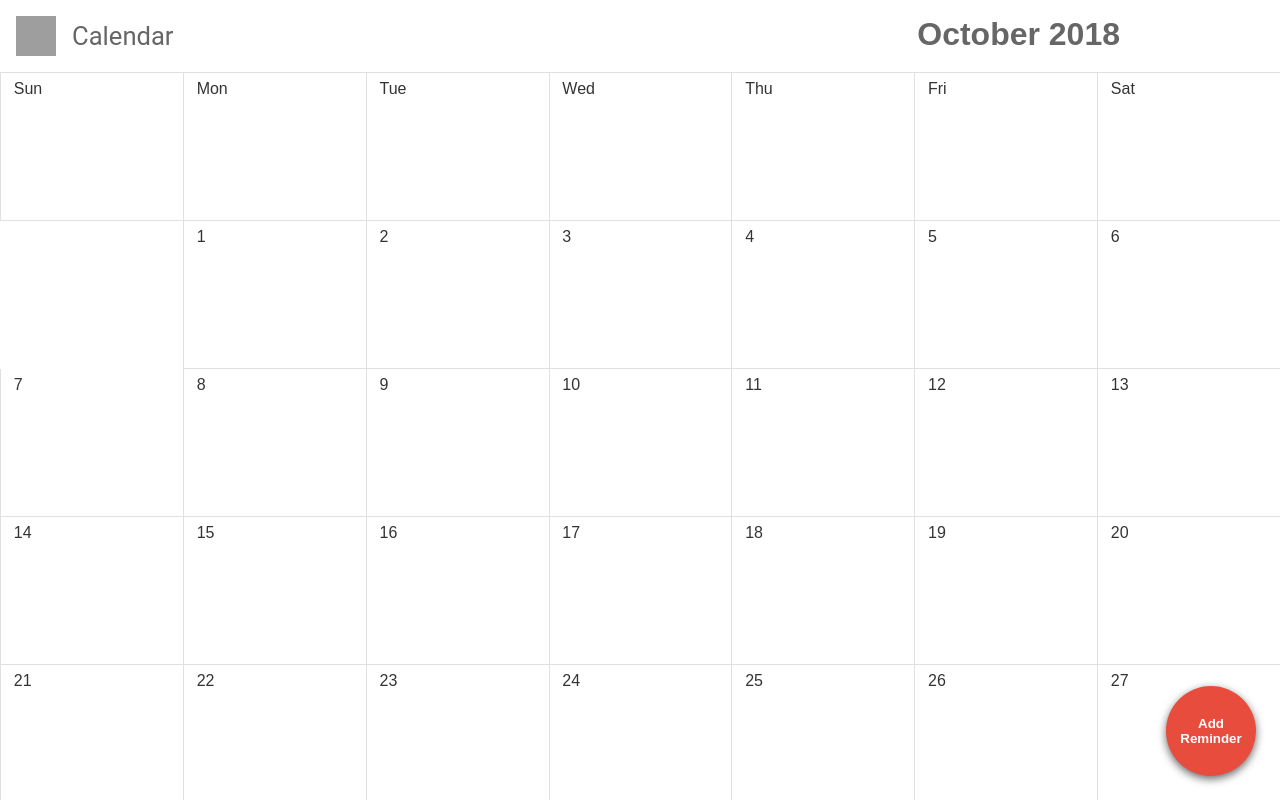
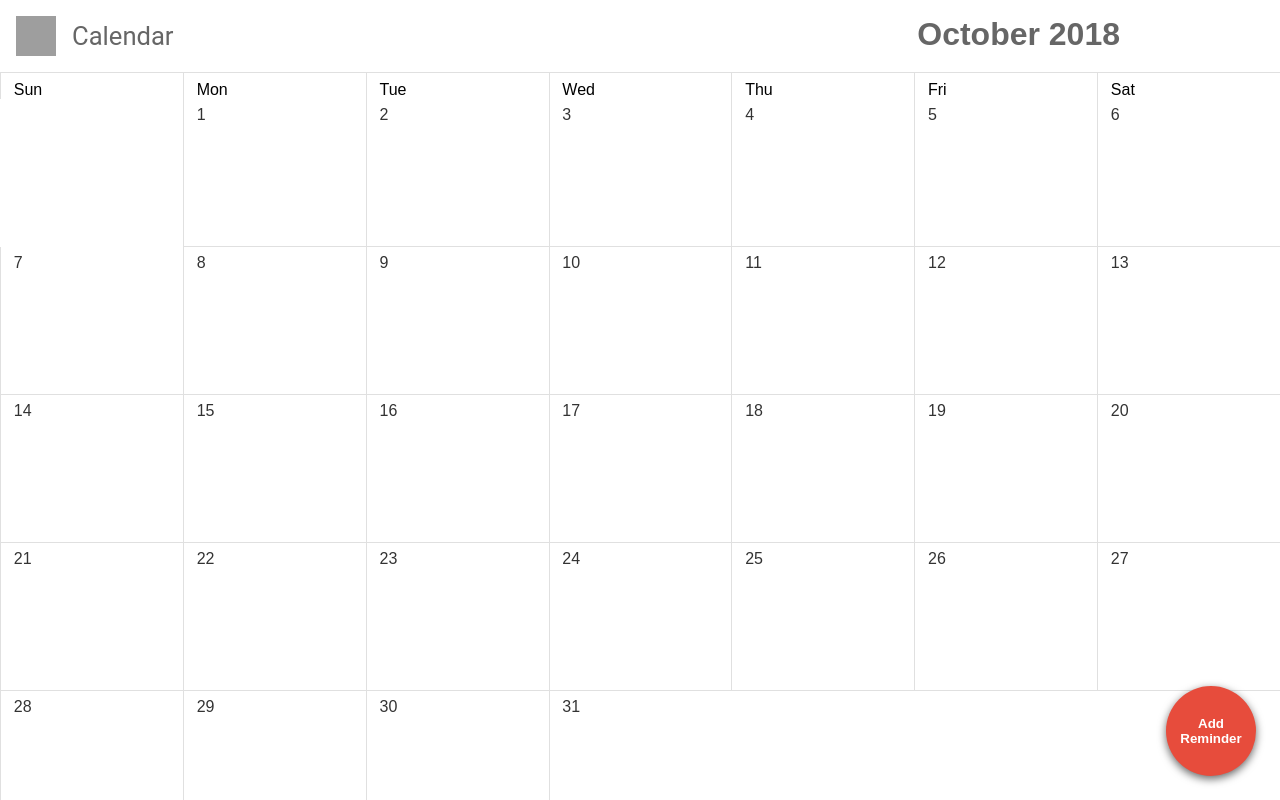
Before and after one commit to theboynextdoor/calendar-app, a React (Create React App) app: page / in a window 1280 px wide. Shown: the top 800 px of the page. Built offline with nearby package versions, Linux system fonts and the light colour scheme; grey boxes are pictures that could not be loaded.

Commit message:
Remove header day class and reminder time diplays

```diff
--- a/src/components/Calendar/Header/index.js
+++ b/src/components/Calendar/Header/index.js
@@ -1,28 +1,29 @@
 import React from 'react';
 import PropTypes from 'prop-types';
 import '../master.css';
+
 function Header(props) {
     return (
         <div className="calendar__row">
-          <div className="calendar__day">
+          <div className="calendar__header p-t-1">
             <span className="calendar__label">Sun</span>
           </div>
-          <div className="calendar__day">
+          <div className="calendar__header p-t-1">
             <span className="calendar__label">Mon</span>
           </div>
-          <div className="calendar__day">
+          <div className="calendar__header p-t-1">
             <span className="calendar__label">Tue</span>
           </div>
-          <div className="calendar__day">
+          <div className="calendar__header p-t-1">
             <span className="calendar__label">Wed</span>
           </div>
-          <div className="calendar__day">
+          <div className="calendar__header p-t-1">
             <span className="calendar__label">Thu</span>
           </div>
-          <div className="calendar__day">
+          <div className="calendar__header p-t-1">
             <span className="calendar__label">Fri</span>
           </div>
-          <div className="calendar__day">
+          <div className="calendar__header p-t-1">
             <span className="calendar__label">Sat</span>
           </div>
         </div>
--- a/src/components/Calendar/master.css
+++ b/src/components/Calendar/master.css
@@ -6,6 +6,12 @@
     height: 148px;
     line-height: 2em;
     width: 14.2857143%;
+}
+
+.calendar__header {
+    width: 14.2857143%;
+    border-left: 1px solid #e0e0e0;
+    box-sizing: border-box;
 }
 
 .calendar__label {
--- a/src/components/Reminder/index.js
+++ b/src/components/Reminder/index.js
@@ -4,9 +4,9 @@ import './style.css';
 
 function Reminder(props) {
     return(
-        <p className="reminder" style={props.style}>
-           <span className="reminder__time">{props.reminder.time}</span>
+        <p className="reminder" style={props.style} key={props.reminder.id}>
            <span className="reminder__title">{props.reminder.title}</span>
+           <span className="reminder__time">{props.reminder.startTime} - {props.reminder.endTime}</span>
         </p>
     );
 }
--- a/src/components/Reminder/style.css
+++ b/src/components/Reminder/style.css
@@ -13,4 +13,5 @@
 .reminder__title {
     margin-left: 0.4em;
     font-weight: bold;
+    margin-right: 0.4rem;
 }
--- a/src/util.css
+++ b/src/util.css
@@ -26,3 +26,7 @@
 .m-b-1 {
     margin-bottom: 1rem;
 }
+
+.p-t-1 {
+    padding-top: .5rem;
+}
```
